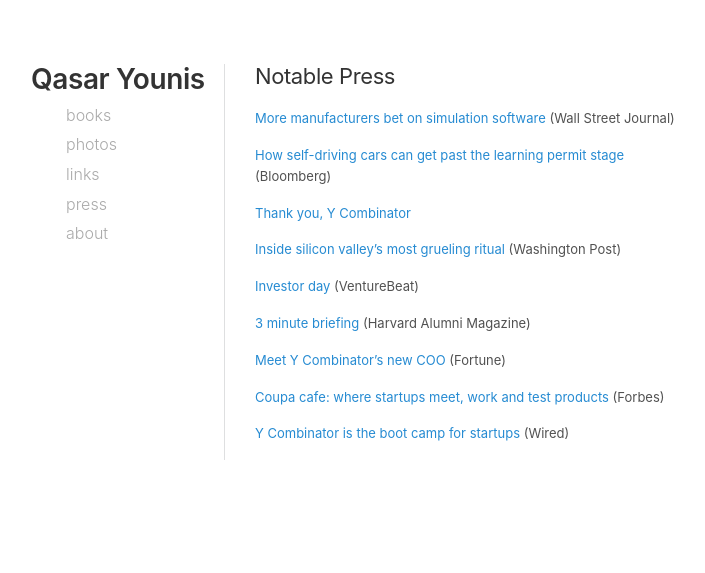
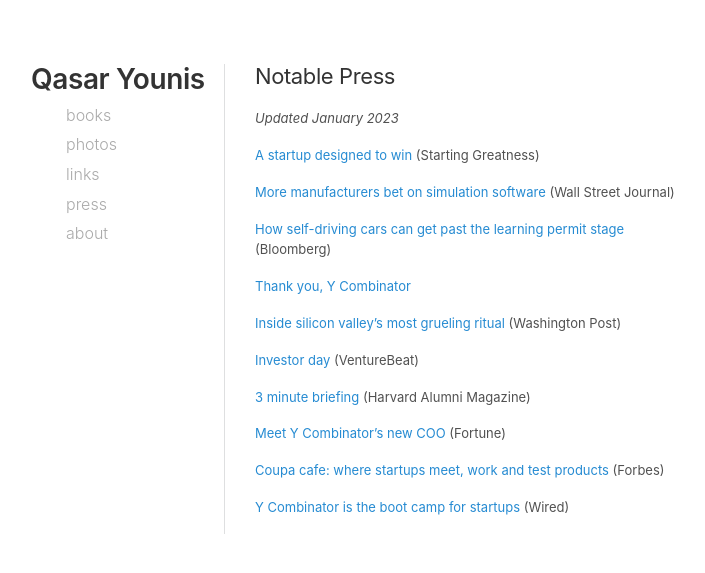
Before and after one commit to qasar/qasar.github.io, a Jekyll site: the page built from press.md, in a window 1280 px wide. Shown: the top 573 px of the page, without its empty margins (35-740 px from the left). Built offline with Jekyll 4.4.1, drawn with Linux system fonts in a browser that asks for light colours.

Commit message:
Update press.md

```diff
--- a/press.md
+++ b/press.md
@@ -2,6 +2,10 @@
 title: Notable Press
 permalink: /press/
 ---
+
+<i>Updated January 2023</i>
+
+<a href="https://greatness.floodgate.com/episodes/qasar-younis-and-peter-ludwig-of-applied-intuition-a-startup-with-design-in-mind">A startup designed to win</a> (Starting Greatness)
 
 <a href="https://www.wsj.com/articles/more-manufacturers-bet-on-simulation-software-11582240105"> More manufacturers bet on simulation software</a> (Wall Street Journal)
 
```
